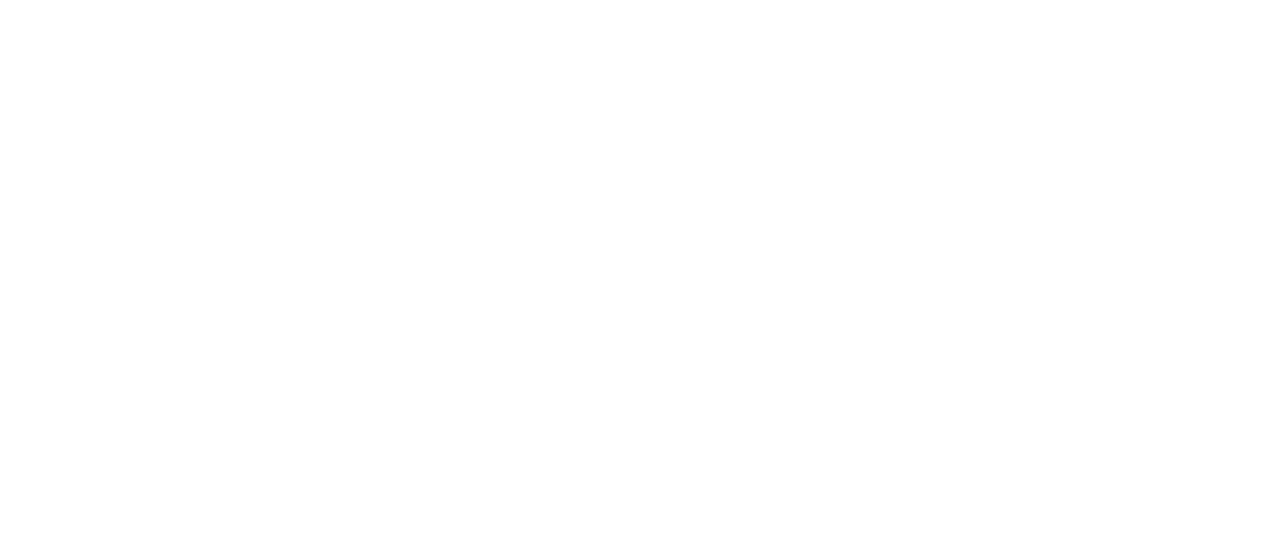
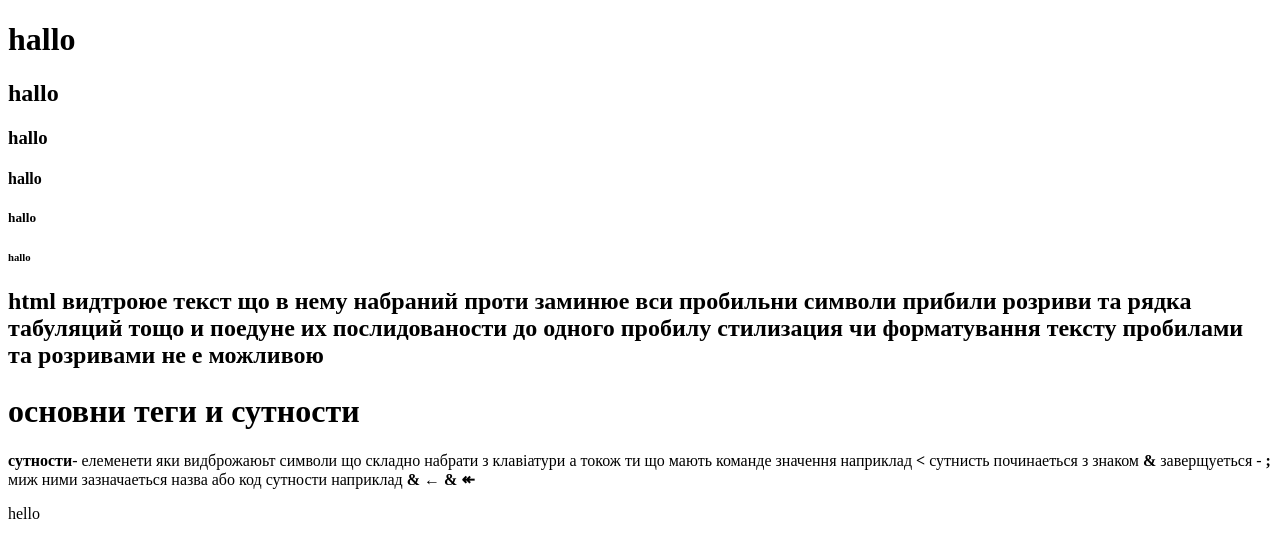
Before and after one commit to chaus94/P63--, a plain HTML site: page html_p63/intro.html in a window 1280 px wide. Drawn offline with Linux system fonts and the light colour scheme.

Commit message:
edit 16;27

```diff
--- a/html_p63/intro.html
+++ b/html_p63/intro.html
@@ -6,6 +6,40 @@
     <title>intro</title>
 </head>
 <body>
+   <h1>hallo</h1>
+   <h2>hallo</h2>
+   <h3>hallo</h3>
+   <h4>hallo</h4>
+   <h5>hallo</h5>
+   <h6>hallo</h6>
+   <p> <h2>html видтроюе текст що в нему набраний проти заминюе вси пробильни
+        символи прибили розриви та рядка табуляций тощо и
+        поедуне их послидованости до одного пробилу  стилизация чи форматування тексту пробилами та розривами не е можливою</p>
+    </h2>
+<p><h1> ocновни теги и сутности </h1></p>
+<p>
+    <b>сутности</b>- елеменети яки видброжаюьт символи що
+    cкладно набрати з клавiатури а токож ти що мають команде значення
+    наприклад <b>&lt;</b> сутнисть починаеться з знаком <b>&amp;</b> заверщуеться - <b>;</b>
+    миж ними зазначаеться назва або код сутности наприклад <b>&amp;</b> <b>&larr;</b>
+    <b>&amp;</b> <b>&Larr;</b>
+
+</p>
+
+
+
+
+
+
+<p>hello</p>
+
+
+
+
+
+
+
+
 
 </body>
 </html>
```
Also changed, not shown: 1 other file.
